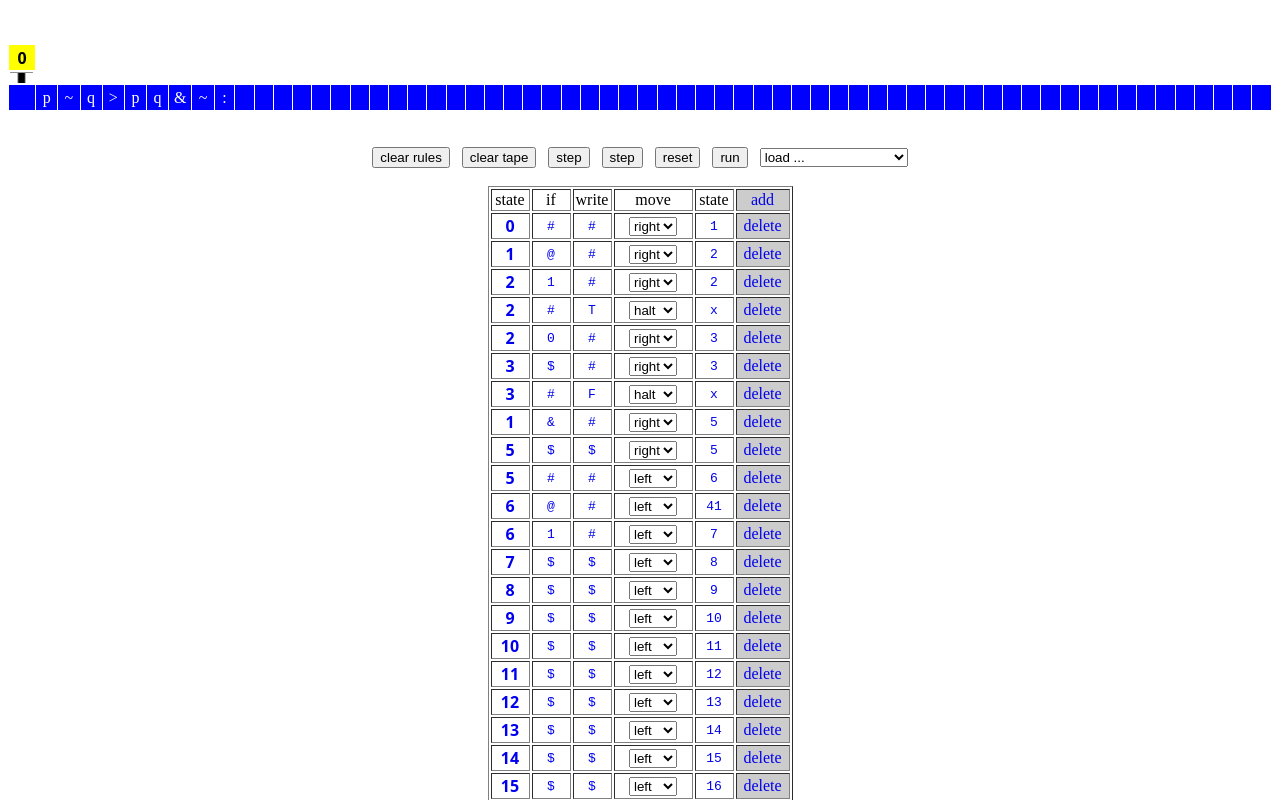
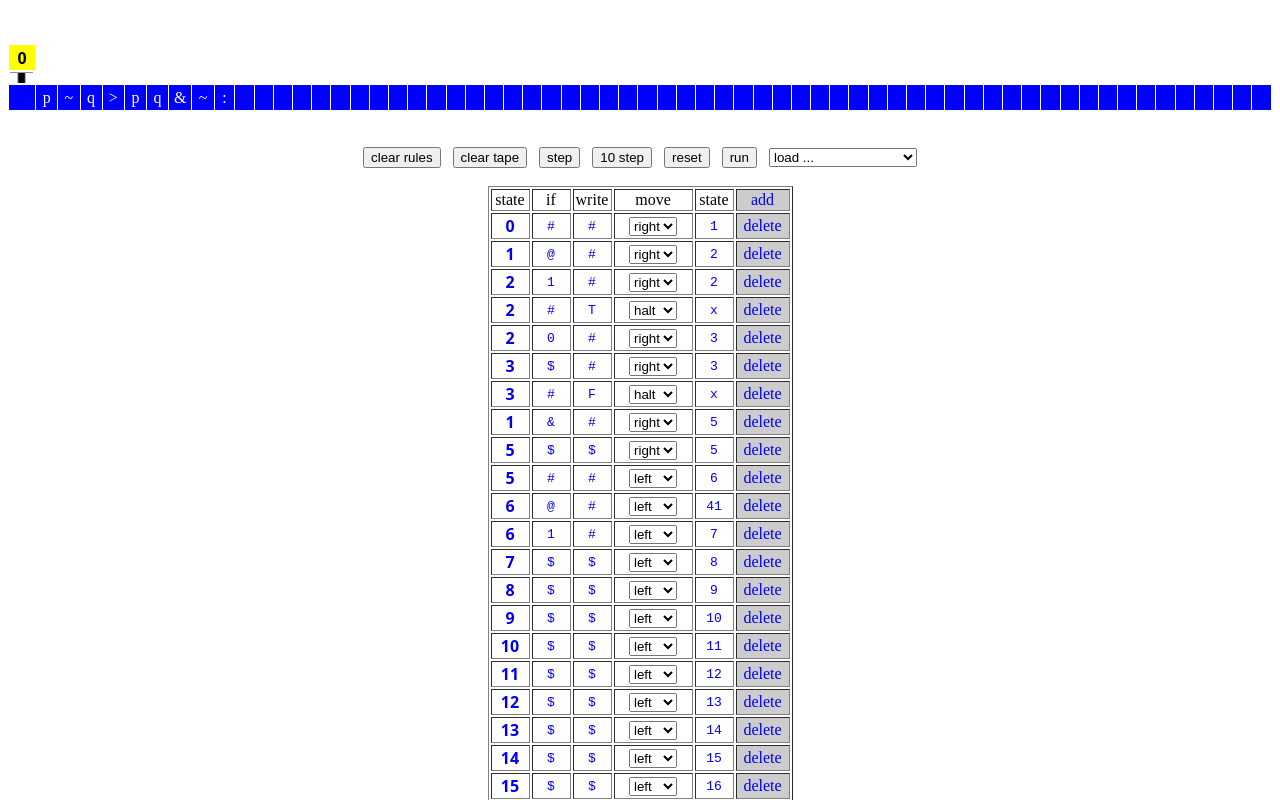
Before and after one commit to josherich/logic-turing-machine, a plain HTML site: page index.html in a window 1280 px wide. Shown: the top 800 px of the page. Drawn offline with Linux system fonts and the light colour scheme.

Commit message:
CHG: 10 step button

```diff
--- a/index.html
+++ b/index.html
@@ -729,7 +729,7 @@ function loadProgram(prognum)
   &nbsp;
   <INPUT type="button" value="step" onClick="oneStep()"/>
   &nbsp;
-  <INPUT type="button" value="step" onClick="tenStep()"/>
+  <INPUT type="button" value="10 step" onClick="tenStep()"/>
   &nbsp;
   <INPUT name="button" type="button" onClick="reSet()" value="reset"/>
   &nbsp;
```
